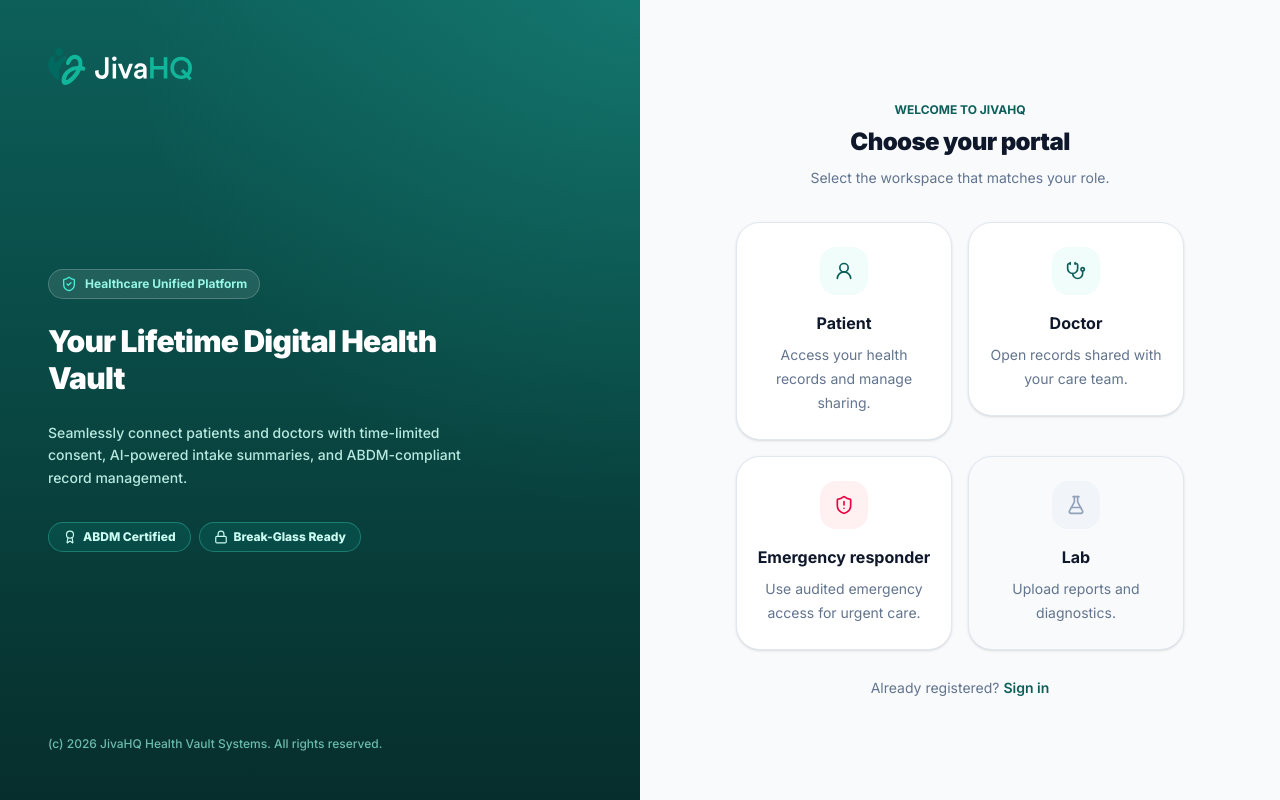
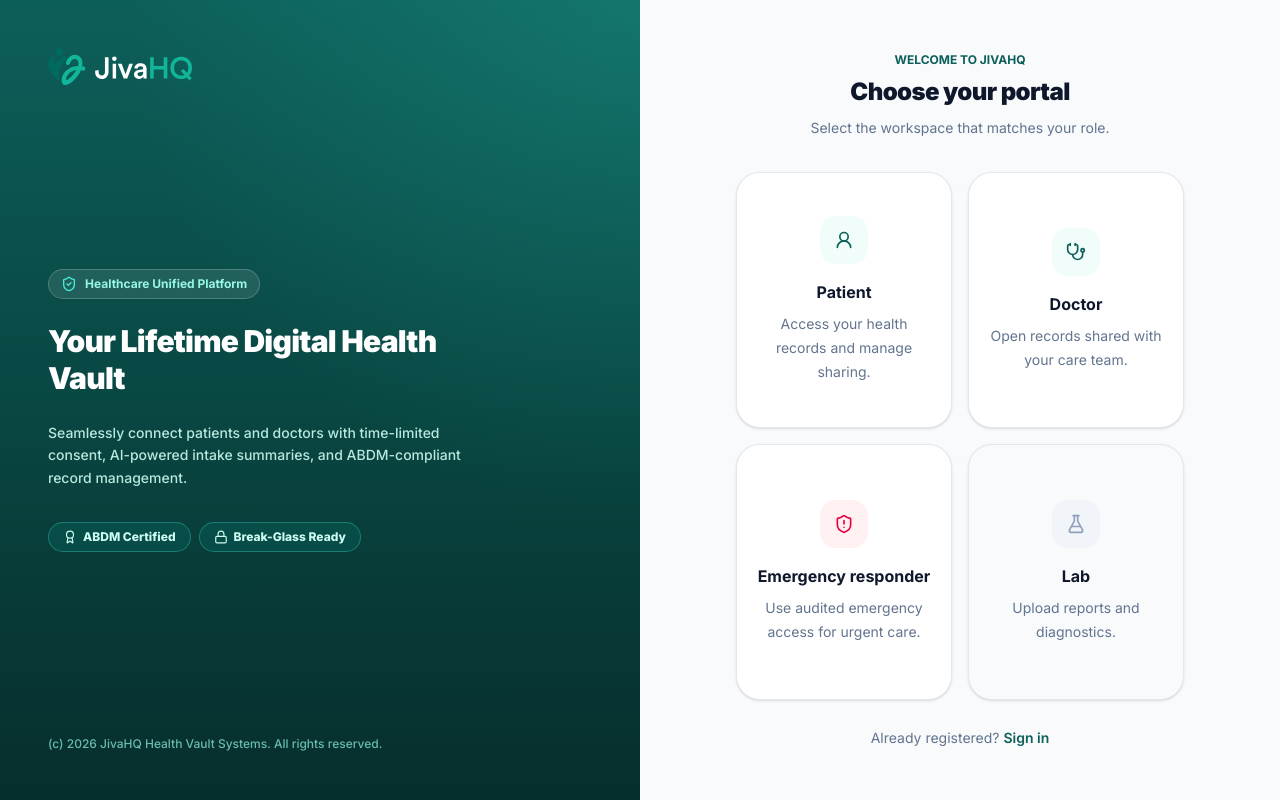
Before and after one commit to soxamz/jiva, a Next.js app: page / in a window 1280 px wide. Built offline with nearby package versions, Linux system fonts and the light colour scheme; no server answers.

Commit message:
fix: adjust height of PortalLink component for better layout

```diff
--- a/src/app/page.tsx
+++ b/src/app/page.tsx
@@ -34,7 +34,7 @@ function PortalLink({
   const content = (
     <div
       className={cn(
-        "flex min-h-36 flex-col items-center justify-center rounded-3xl border border-slate-200 bg-white px-5 py-6 text-center shadow-sm transition-colors",
+        "flex h-64 flex-col items-center justify-center rounded-3xl border border-slate-200 bg-white px-5 py-6 text-center shadow-sm transition-colors",
         !disabled && "group-hover:border-teal-300 group-hover:bg-teal-50/40",
         disabled && "bg-slate-50 text-slate-400",
       )}
```
